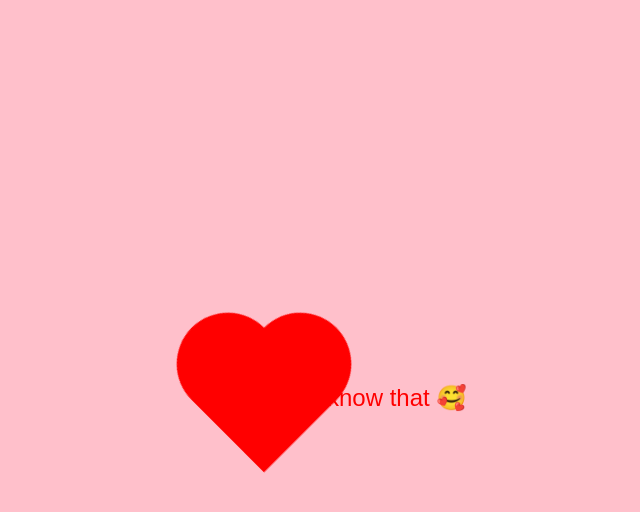
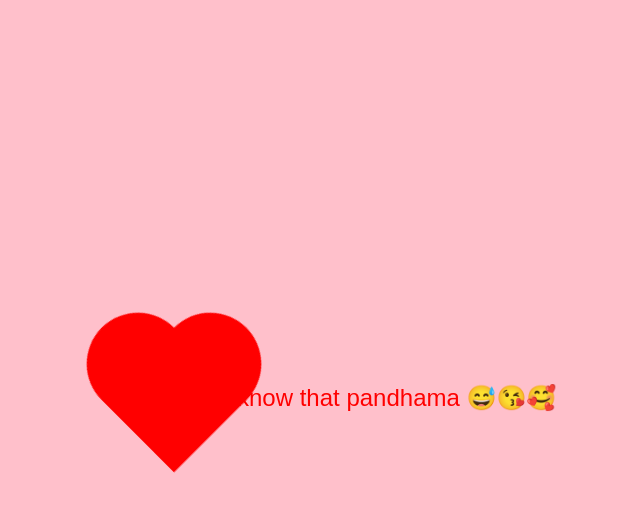
Before and after one commit to udaykumar-811989/Love-you-, a plain HTML site: page index.html in a window 1280 px wide. Both pictures are taken after a click on the button "Yes". Shown: the whole page, without its empty margins (300-940 px from the left). Drawn offline with Linux system fonts and the light colour scheme.

Commit message:
Update index.html

```diff
--- a/index.html
+++ b/index.html
@@ -16,7 +16,7 @@
     </div>
     <div class="heart-container">
         <div class="heart"></div>
-        <p class="message">I know that 🥰 </p>
+        <p class="message">I know that pandhama 😅😘🥰 </p>
     </div>
     <script src="script.js"></script>
 </body>
```
